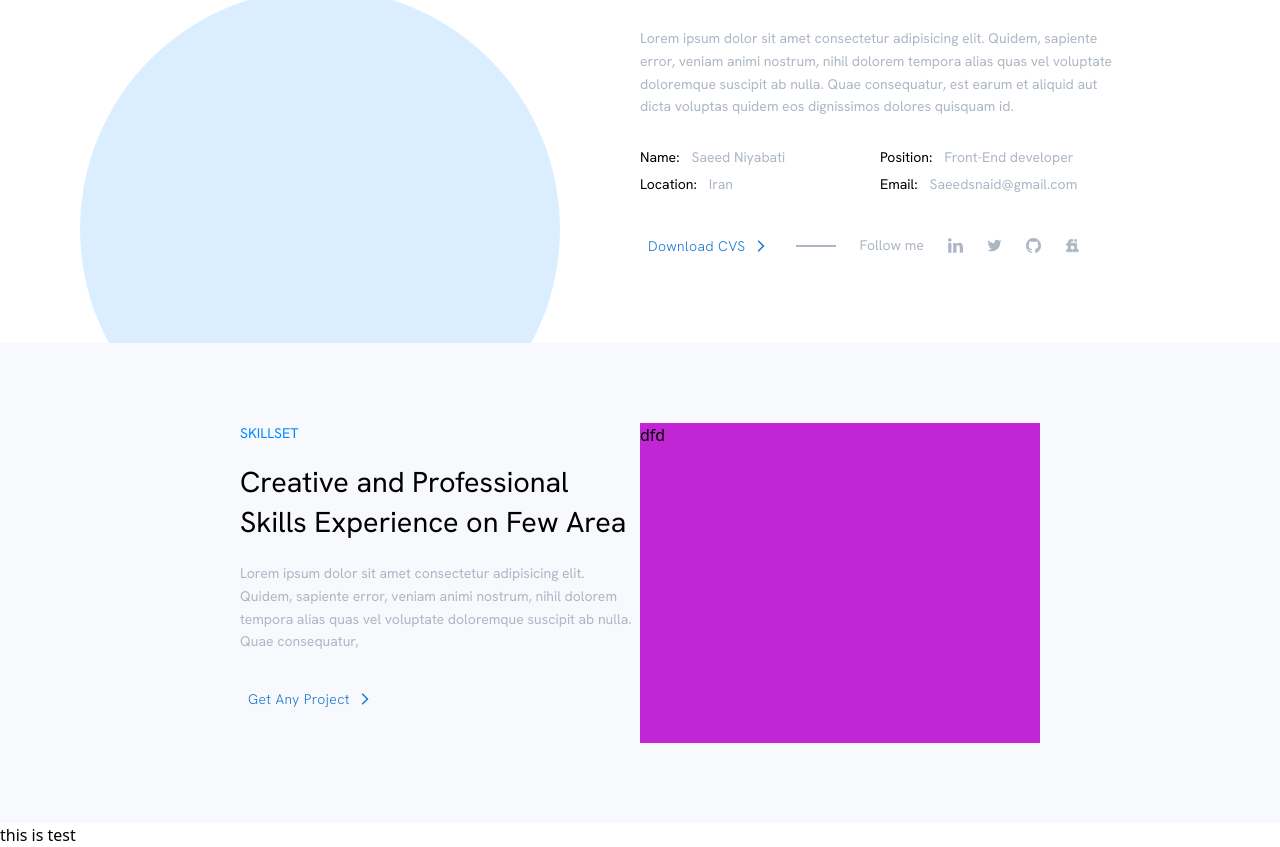
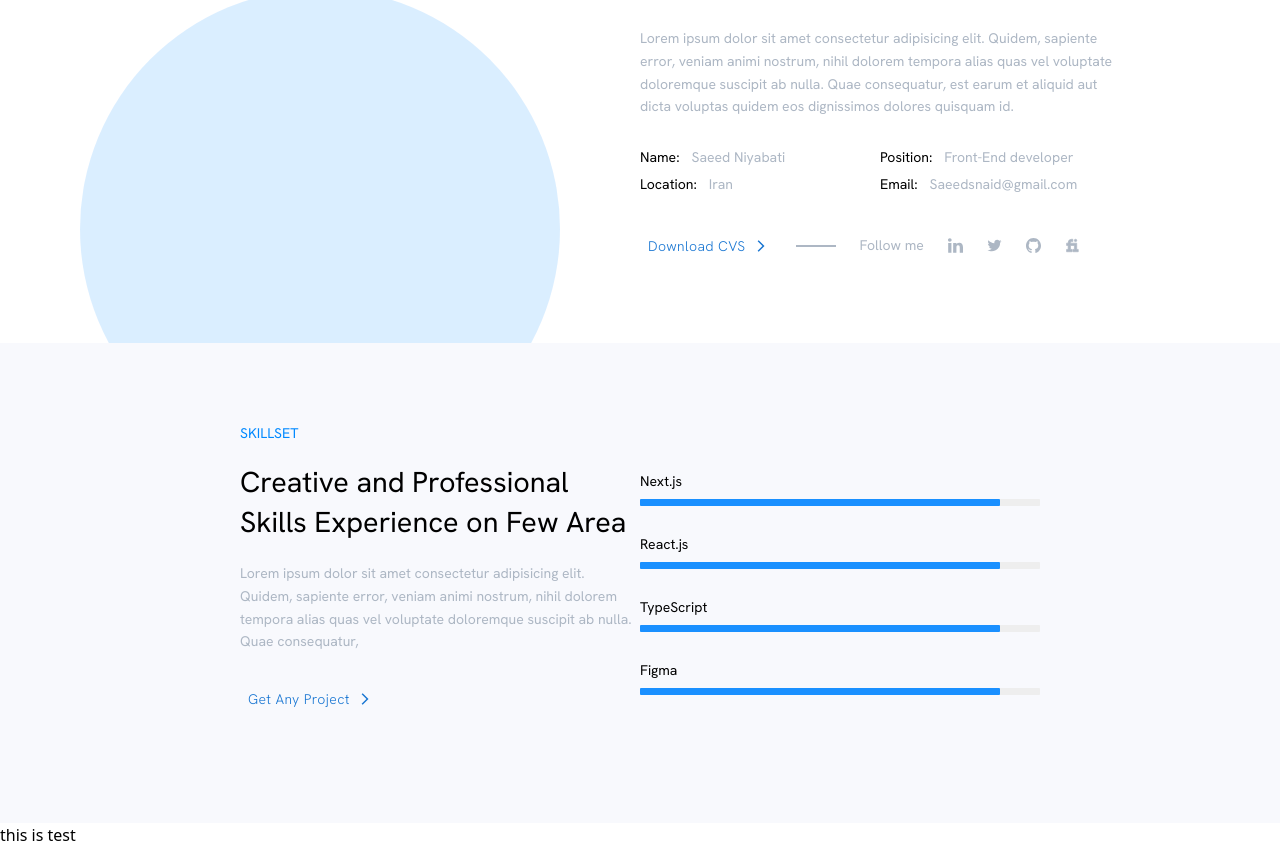
Before and after one commit to saeidniyabati2/myportfolio, a Next.js app: page / in a window 1280 px wide. Shown: the part 1081-1928 px from the top of the page. Built offline with nearby package versions, Linux system fonts and the light colour scheme.

Commit message:
adding progress bar

```diff
--- /dev/null
+++ b/src/components/ProgressBarComp.tsx
@@ -0,0 +1,31 @@
+import * as React from "react";
+import { styled } from "@mui/material/styles";
+import LinearProgress, {
+  linearProgressClasses,
+} from "@mui/material/LinearProgress";
+
+const BorderLinearProgress = styled(LinearProgress)(({ theme }) => ({
+  height: 7,
+  borderRadius: 1,
+  [`&.${linearProgressClasses.colorPrimary}`]: {
+    backgroundColor:
+      theme.palette.grey[theme.palette.mode === "light" ? 200 : 800],
+  },
+  [`& .${linearProgressClasses.bar}`]: {
+    borderRadius: 1,
+    backgroundColor: theme.palette.mode === "light" ? "#1a90ff" : "#308fe8",
+  },
+}));
+
+interface props {
+  title: string;
+}
+
+export const ProgressBarComp: React.FC<props> = ({ title }) => {
+  return (
+    <div className="w-full  flex flex-col gap-y-2">
+      <p className="  text-sm">{title}</p>
+      <BorderLinearProgress variant="determinate" value={90} />
+    </div>
+  );
+};
--- a/src/components/SkillSet.tsx
+++ b/src/components/SkillSet.tsx
@@ -1,17 +1,19 @@
 import BlueButton from "./button/BlueButton";
 import ArrowForwardIosIcon from "@mui/icons-material/ArrowForwardIos";
+
+import { ProgressBarComp } from "./ProgressBarComp";
 
 export default function SkillSet() {
   return (
     <section className="w-full h-[60vh] bg-[#F8F9FD] flex px-[15rem] py-[5rem]">
       <div className="w-full h-full  flex ">
         {/* container of text and button */}
-        <div className="w-full h-full  flex flex-col gap-y-5">
+        <div className="w-full h-full  flex flex-col gap-y-5 ">
           <p className="text-sm text-mainButton">SKILLSET</p>
-          <h2 className="text-[1.8rem] leading-snug ">
+          <h2 className="text-[1.8rem] leading-snug max-w-[25rem]">
             Creative and Professional Skills Experience on Few Area
           </h2>
-          <p className="text-secondGray  text-sm leading-relaxed  max-w-[27rem]">
+          <p className="text-secondGray  text-sm leading-relaxed  max-w-[25rem]">
             Lorem ipsum dolor sit amet consectetur adipisicing elit. Quidem,
             sapiente error, veniam animi nostrum, nihil dolorem tempora alias
             quas vel voluptate doloremque suscipit ab nulla. Quae consequatur,
@@ -21,7 +23,12 @@ export default function SkillSet() {
             <BlueButton title="Get Any Project" icon={ArrowForwardIosIcon} />
           </div>
         </div>
-        <div className="w-full h-full bg-fuchsia-600">dfd</div>
+        <div className="w-full h-full flex flex-col gap-y-7  justify-center">
+          <ProgressBarComp title="Next.js" />
+          <ProgressBarComp title="React.js" />
+          <ProgressBarComp title="TypeScript" />
+          <ProgressBarComp title="Figma" />
+        </div>
       </div>
     </section>
   );
--- a/src/pages/_app.tsx
+++ b/src/pages/_app.tsx
@@ -1,11 +1,9 @@
 import "../styles/globals.css";
-
-
 
 function MyApp({ Component, pageProps }) {
   return (
     <>
-      <Component {...pageProps}  />
+      <Component {...pageProps} />
     </>
   );
 }
```
Also changed, not shown: 1 other file (tests, documents, lock files or other folders).
